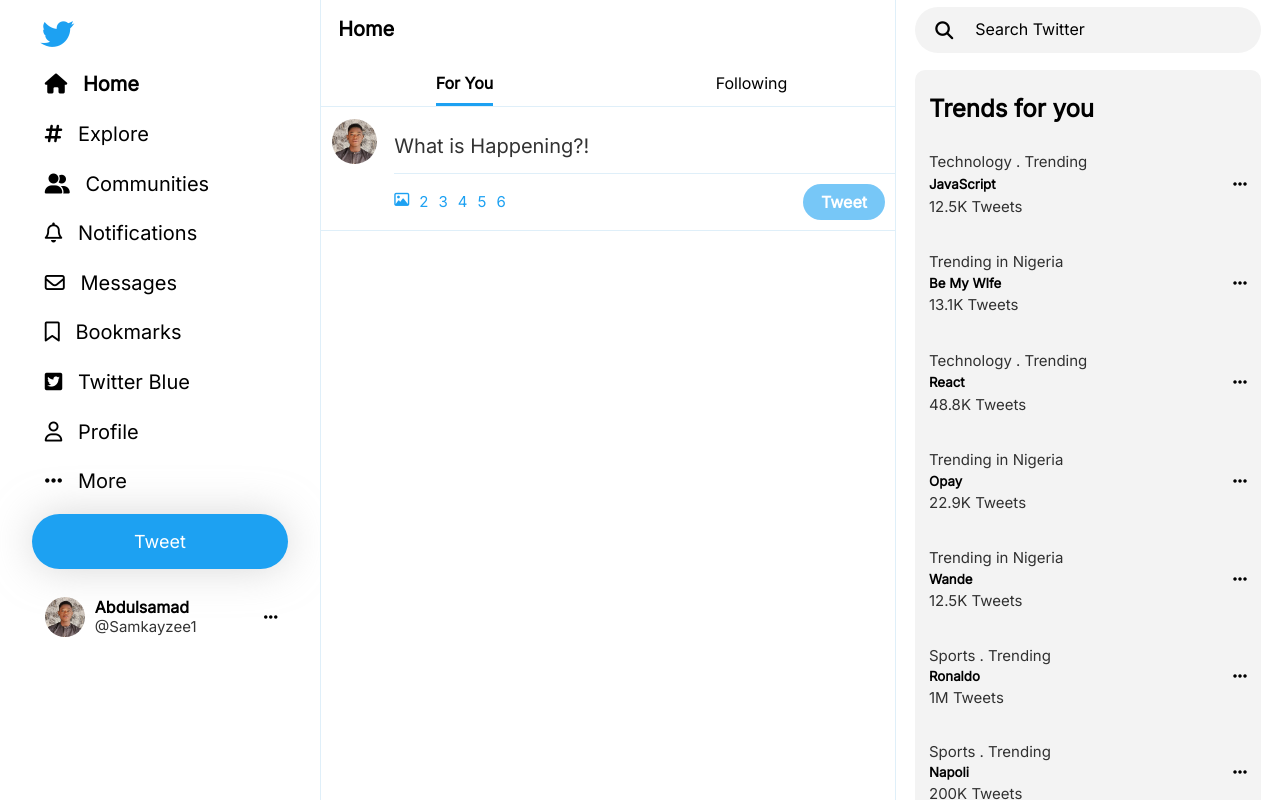
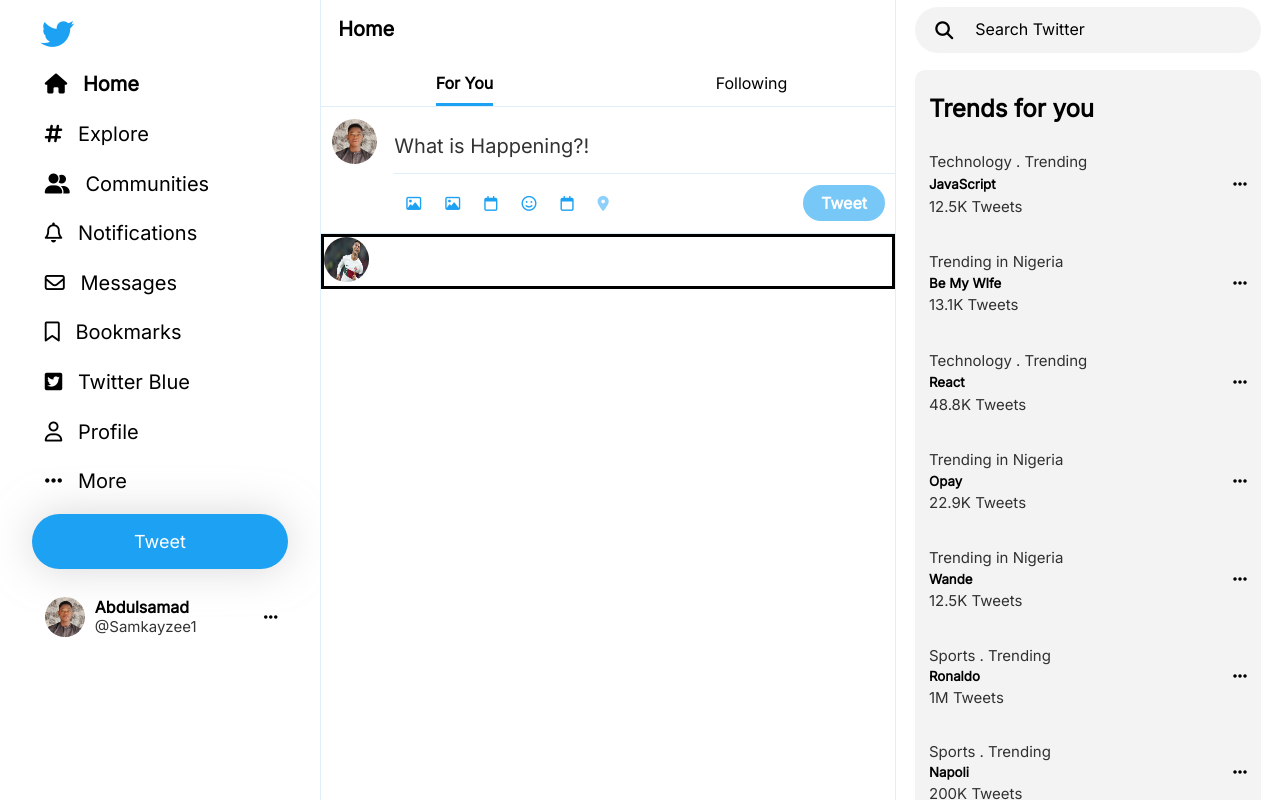
Before and after one commit to Samkayzeee/twitter-clone, a React (Vite) app: page / in a window 1280 px wide. Shown: the top 800 px of the page. Built offline with nearby package versions, Linux system fonts and the light colour scheme.

Commit message:
working on post

```diff
--- /dev/null
+++ b/src/assets/data/posts.json
@@ -0,0 +1,15 @@
+[
+    {
+        "title": "Everything Cristiano",
+        "handle": "EverythingCR7_",
+        "time": "33m",
+        "desc": "No Transfer story will match the hype of Ronaldo returning to Manchester United. Never End",
+        "profile_pic": "../images/posts/ronaldo/ronaldo_profile_pic.jpeg",
+        "post_img": "../images/posts/ronaldo/ronaldo_man_united.png",
+        "comments": 1,
+        "retweets": 1,
+        "likes": 154,
+        "views": "1,784",
+        "id": 1
+    }
+]
--- a/src/components/main_content/Content.jsx
+++ b/src/components/main_content/Content.jsx
@@ -1,6 +1,7 @@
 import { Link } from 'react-router-dom';
 import './Content.scss';
 import profile_pic from '../../assets/profile_pic.jpeg';
+import posts from "../../assets/data/posts.json";
 
 const Content = () => {
     return (
@@ -22,16 +23,33 @@
                         <div className="links">
                             <div className="main-links">
                                 <i className="fa-regular fa-image"></i>
-                                {/* <i className="fa-sharp fa-regular fa-gif"></i> */}
-                                <span>2</span>
-                                <span>3</span>
-                                <span>4</span>
-                                <span>5</span>
-                                <span>6</span>
+                                <i className="fa-regular fa-image"></i>
+                                <i className="fa-regular fa-calendar"></i>
+                                <i className="fa-regular fa-face-smile"></i>
+                                <i className="fa-regular fa-calendar"></i>
+                                <i className="fa-solid fa-location-dot"></i>
                             </div>
                             <button>Tweet</button>
                         </div>
                     </div>
+                </div>
+
+                <div className="posts">
+                   {
+                    posts.map(post => {
+                        return(
+                            <div className="main-post" key={post.id}>
+                                <div className="profile-pic">
+                                    <img src={post.profile_pic} alt="" />
+                                </div>
+
+                                <div className="contents">
+
+                                </div>
+                            </div>
+                        )
+                    })
+                   }
                 </div>
             </div>
         </>
--- a/src/components/main_content/Content.scss
+++ b/src/components/main_content/Content.scss
@@ -78,10 +78,24 @@
                 padding: 2% 2% 2% 0;
                 align-items: center;
                 .main-links{
-                    i,span{
-                        margin-right: 10px;
+                    i{
                         color: rgb(29, 161, 242);
                         font-size: 15px;
+                        padding: 12px;
+                        border: none;
+                        border-radius: 50%;
+                        transition: all 0.3s ease-in-out;
+                        cursor: pointer;
+                        &:hover{
+                            background: rgb(223, 239, 249);
+                        }
+                        &:last-child{
+                            opacity: 0.5;
+                            cursor: default;
+                            &:hover{
+                                background: none;
+                            }
+                        }
                     }
                 }
                 button{
@@ -97,4 +111,19 @@
             }
         }
     }
+    .posts{
+        // border: solid;
+        .main-post{
+            border: solid;
+            display: flex;
+            .profile-pic{
+                width: 10%;
+                img{
+                    width: 45px;
+                    height: 45px;
+                    border-radius: 50%;
+                }
+            }
+        }
+    }
 }
```
Also changed, not shown: public/images/posts/ronaldo/ronaldo_man_united.png (added), public/images/posts/ronaldo/ronaldo_profile_pic.jpeg (added).
